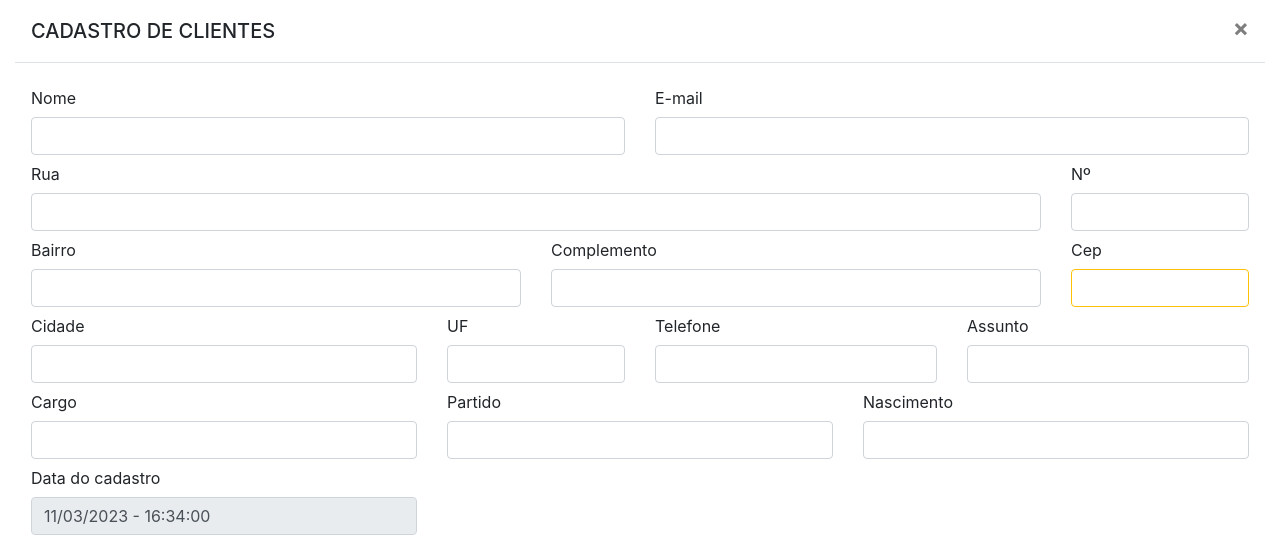
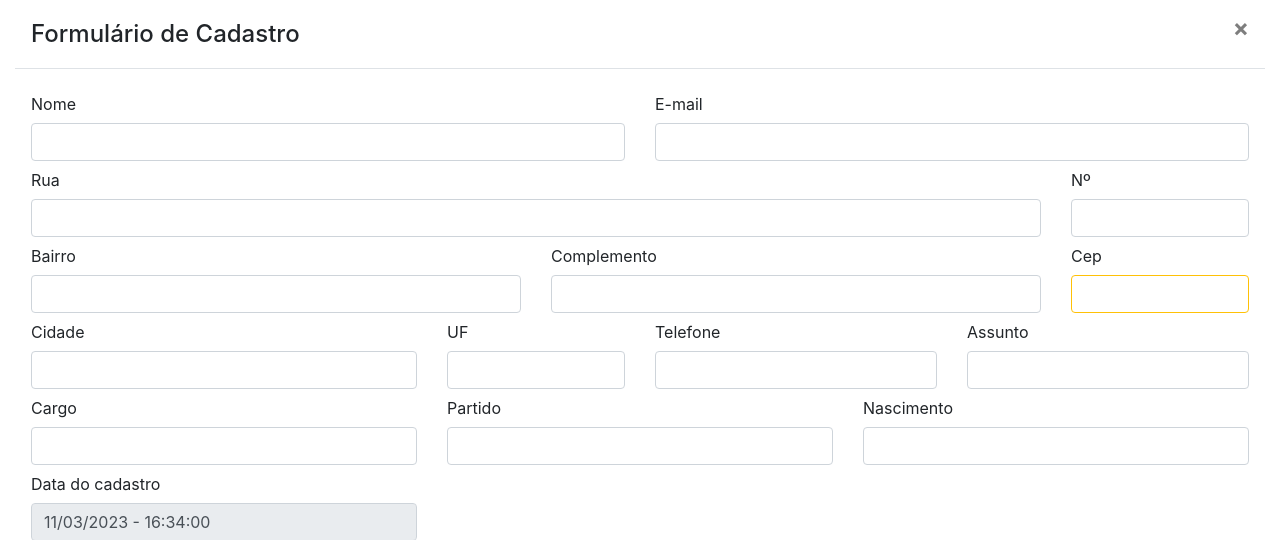
Before and after one commit to cfilipee/registro_visitas, a PHP site: page /forms.php in a window 1280 px wide. Shown: the top 540 px of the page. Run offline with PHP 8.4, Linux system fonts and the light colour scheme; the visitor is signed in with stand-in values (Sample User, id 1).

Commit message:
Alteração do nome Cadastr de Clientes para Formulário de Cadastro - Alteração de H5 para H4

```diff
--- a/forms.php
+++ b/forms.php
@@ -13,7 +13,7 @@ include('config/conexao.php');
 
 <div class="container-fluid">
             <div class="modal-header ">
-                <h5 class="modal-title" id="exampleModalLabel">CADASTRO DE CLIENTES</h5>
+                <h4 class="modal-title" id="exampleModalLabel">Formulário de Cadastro</h4>
 
                 <button type="button" class="close" data-dismiss="modal" aria-label="Close">
                     <span aria-hidden="true">&times;</span>
```
